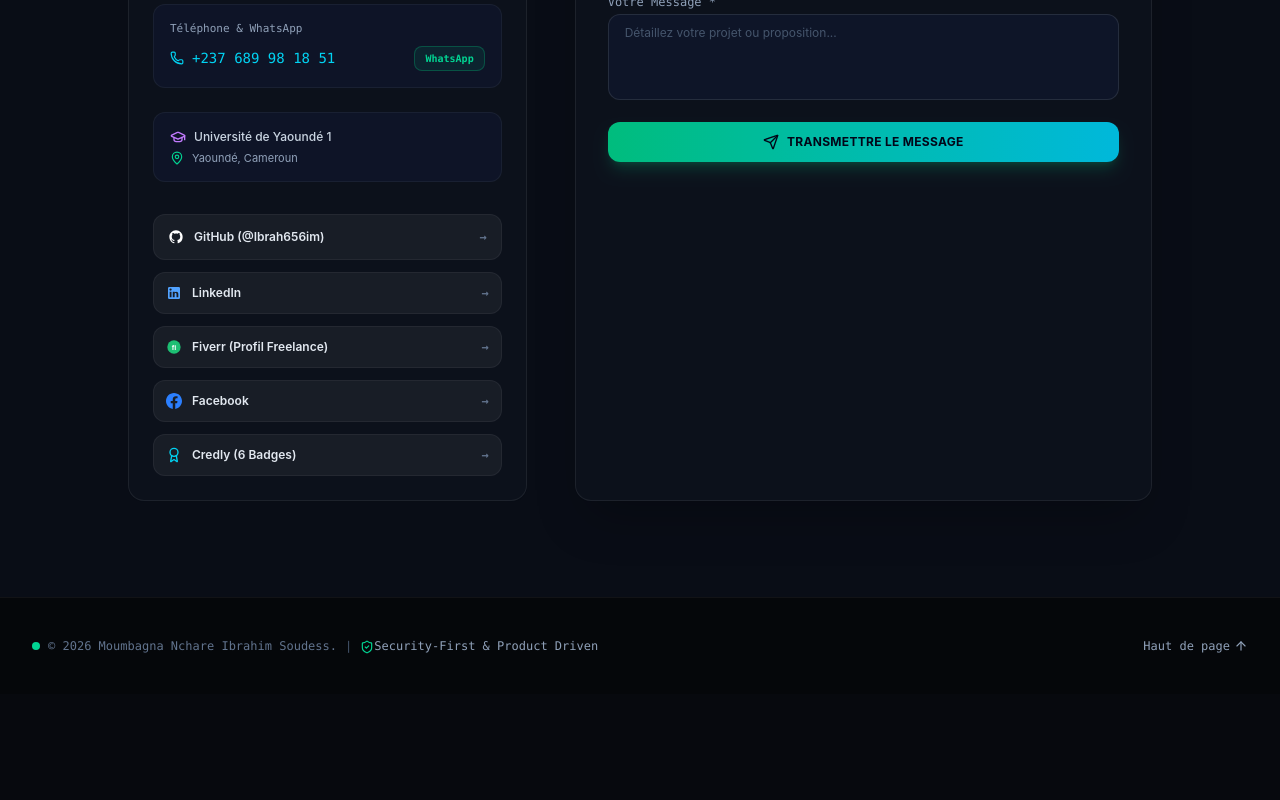
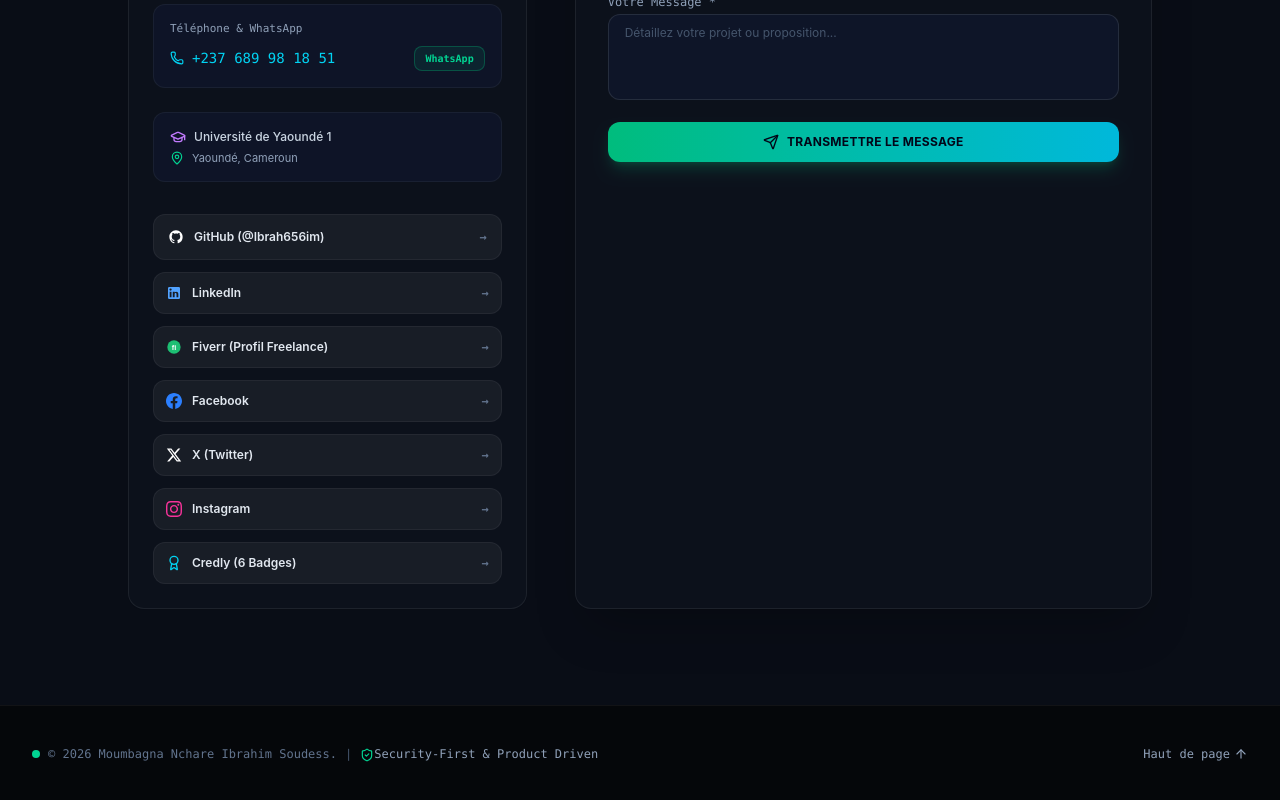
Before and after one commit to moumbagnanchareibrahimsoudess-design/portfolio-ibrahim, a React (Vite) app: page / in a window 1280 px wide. Shown: the part 7291-8091 px from the top of the page. Before the commit the page ends 7985 px from the top, so only its background shows below. Built offline with nearby package versions, Linux system fonts and the light colour scheme.

Commit message:
feat: ajout des canaux officiels X (Twitter) et Instagram

```diff
--- a/src/components/Contact.jsx
+++ b/src/components/Contact.jsx
@@ -1,7 +1,7 @@
 import React, { useState } from 'react';
 import { Mail, Award, Send, Check, Copy, MessageSquare, Sparkles, Phone, MapPin, GraduationCap } from 'lucide-react';
 import GithubIcon from './icons/GithubIcon';
-import { LinkedinIcon, FacebookIcon, FiverrIcon } from './icons/SocialIcons';
+import { LinkedinIcon, FacebookIcon, FiverrIcon, XIcon, InstagramIcon } from './icons/SocialIcons';
 import confetti from 'canvas-confetti';
 import { portfolioData } from '../data/portfolioData';
 
@@ -210,6 +210,32 @@ export default function Contact({ lang }) {
                 </a>
 
                 <a
+                  href={portfolioData.personal.x}
+                  target="_blank"
+                  rel="noopener noreferrer"
+                  className="flex items-center justify-between p-3 rounded-xl bg-white/5 hover:bg-white/10 text-slate-200 text-xs font-semibold border border-white/5 transition-all group"
+                >
+                  <span className="flex items-center gap-2.5">
+                    <XIcon className="w-4 h-4 text-white" />
+                    <span>X (Twitter)</span>
+                  </span>
+                  <span className="text-slate-500 group-hover:text-white font-mono">→</span>
+                </a>
+
+                <a
+                  href={portfolioData.personal.instagram}
+                  target="_blank"
+                  rel="noopener noreferrer"
+                  className="flex items-center justify-between p-3 rounded-xl bg-white/5 hover:bg-white/10 text-slate-200 text-xs font-semibold border border-white/5 transition-all group"
+                >
+                  <span className="flex items-center gap-2.5">
+                    <InstagramIcon className="w-4 h-4 text-pink-500" />
+                    <span>Instagram</span>
+                  </span>
+                  <span className="text-slate-500 group-hover:text-pink-400 font-mono">→</span>
+                </a>
+
+                <a
                   href={portfolioData.personal.credly}
                   target="_blank"
                   rel="noopener noreferrer"
--- a/src/components/icons/SocialIcons.jsx
+++ b/src/components/icons/SocialIcons.jsx
@@ -24,3 +24,19 @@ export function FiverrIcon({ className = "w-4 h-4" }) {
     </svg>
   );
 }
+
+export function XIcon({ className = "w-4 h-4" }) {
+  return (
+    <svg className={className} fill="currentColor" viewBox="0 0 24 24">
+      <path d="M18.244 2.25h3.308l-7.227 8.26 8.502 11.24H16.17l-5.214-6.817L4.99 21.75H1.68l7.73-8.835L1.254 2.25H8.08l4.713 6.231zm-1.161 17.52h1.833L7.084 4.126H5.117z"/>
+    </svg>
+  );
+}
+
+export function InstagramIcon({ className = "w-4 h-4" }) {
+  return (
+    <svg className={className} fill="currentColor" viewBox="0 0 24 24">
+      <path d="M12 2.163c3.204 0 3.584.012 4.85.07 3.252.148 4.771 1.691 4.919 4.919.058 1.265.069 1.645.069 4.849 0 3.205-.012 3.584-.069 4.849-.149 3.225-1.664 4.771-4.919 4.919-1.266.058-1.644.07-4.85.07-3.204 0-3.584-.012-4.849-.07-3.26-.149-4.771-1.699-4.919-4.92-.058-1.265-.07-1.644-.07-4.849 0-3.204.013-3.583.07-4.849.149-3.227 1.664-4.771 4.919-4.919 1.266-.057 1.645-.069 4.849-.069zm0-2.163c-3.259 0-3.667.014-4.947.072-4.358.2-6.78 2.618-6.98 6.98-.059 1.281-.073 1.689-.073 4.948 0 3.259.014 3.668.072 4.948.2 4.358 2.618 6.78 6.98 6.98 1.281.058 1.689.072 4.948.072 3.259 0 3.668-.014 4.948-.072 4.354-.2 6.782-2.618 6.979-6.98.059-1.28.073-1.689.073-4.948 0-3.259-.014-3.667-.072-4.947-.196-4.354-2.617-6.78-6.979-6.98-1.281-.059-1.69-.073-4.949-.073zm0 5.838c-3.403 0-6.162 2.759-6.162 6.162s2.759 6.163 6.162 6.163 6.162-2.759 6.162-6.163c0-3.403-2.759-6.162-6.162-6.162zm0 10.162c-2.209 0-4-1.79-4-4 0-2.209 1.791-4 4-4s4 1.791 4 4c0 2.21-1.791 4-4 4zm6.406-11.845c-.796 0-1.441.645-1.441 1.44s.645 1.44 1.441 1.44c.795 0 1.439-.645 1.439-1.44s-.644-1.44-1.439-1.44z"/>
+    </svg>
+  );
+}
--- a/src/data/portfolioData.js
+++ b/src/data/portfolioData.js
@@ -24,6 +24,8 @@ export const portfolioData = {
     linkedin: "https://www.linkedin.com/in/moumbagna-nchare-ibrahim-soudess-85072a390",
     fiverr: "https://fr.fiverr.com/ibrahimsoudes1",
     facebook: "https://www.facebook.com/ibrahim.soudess.ibrahim.soudess",
+    x: "https://x.com/MSoudess98608",
+    instagram: "https://www.instagram.com/ibrahimsoudess/",
     availableFor: {
       fr: "Stages, Alternances, Projets Innovants & Collaborations",
       en: "Internships, Apprenticeships, Innovative Projects & Collaborations"
```
